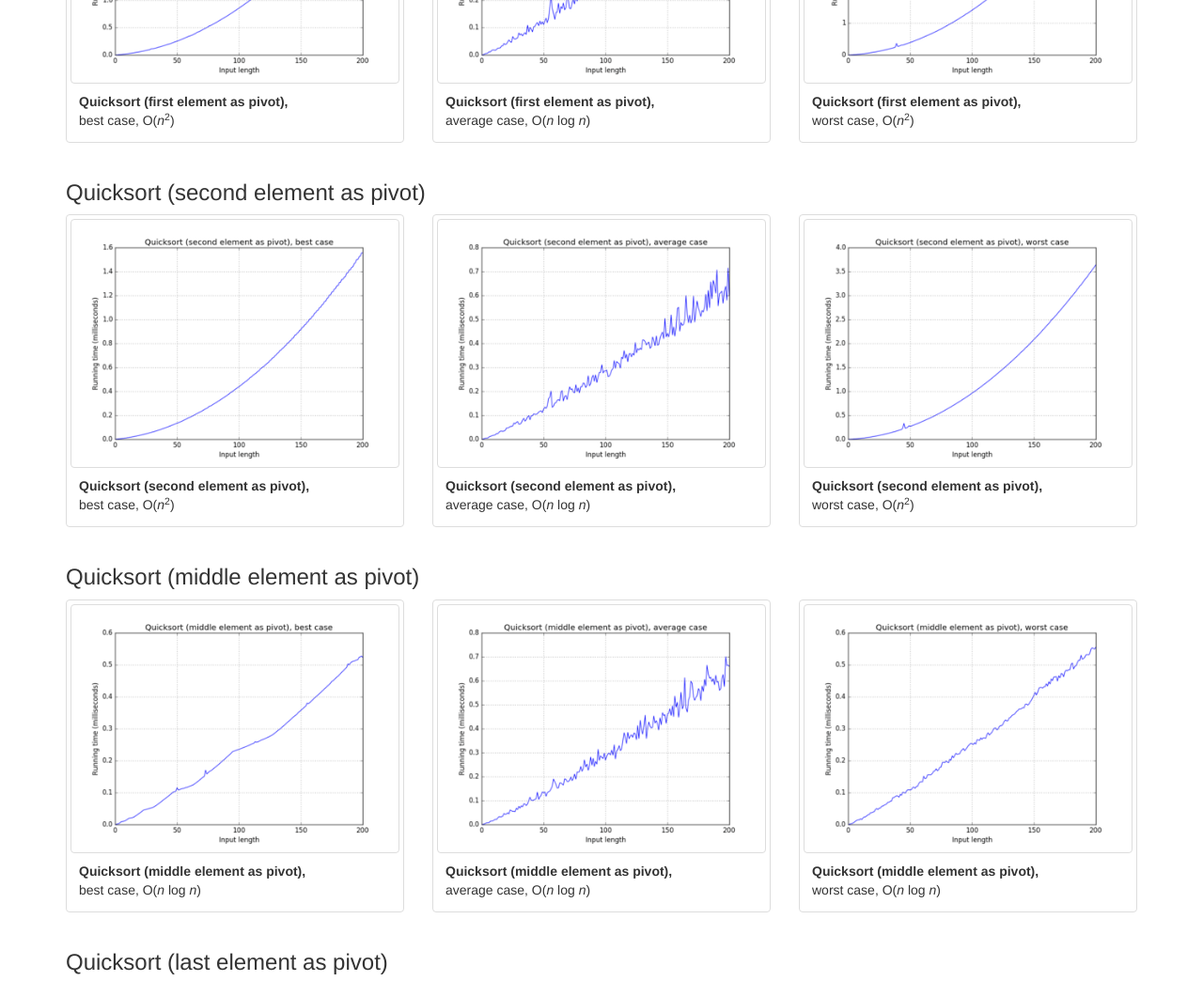
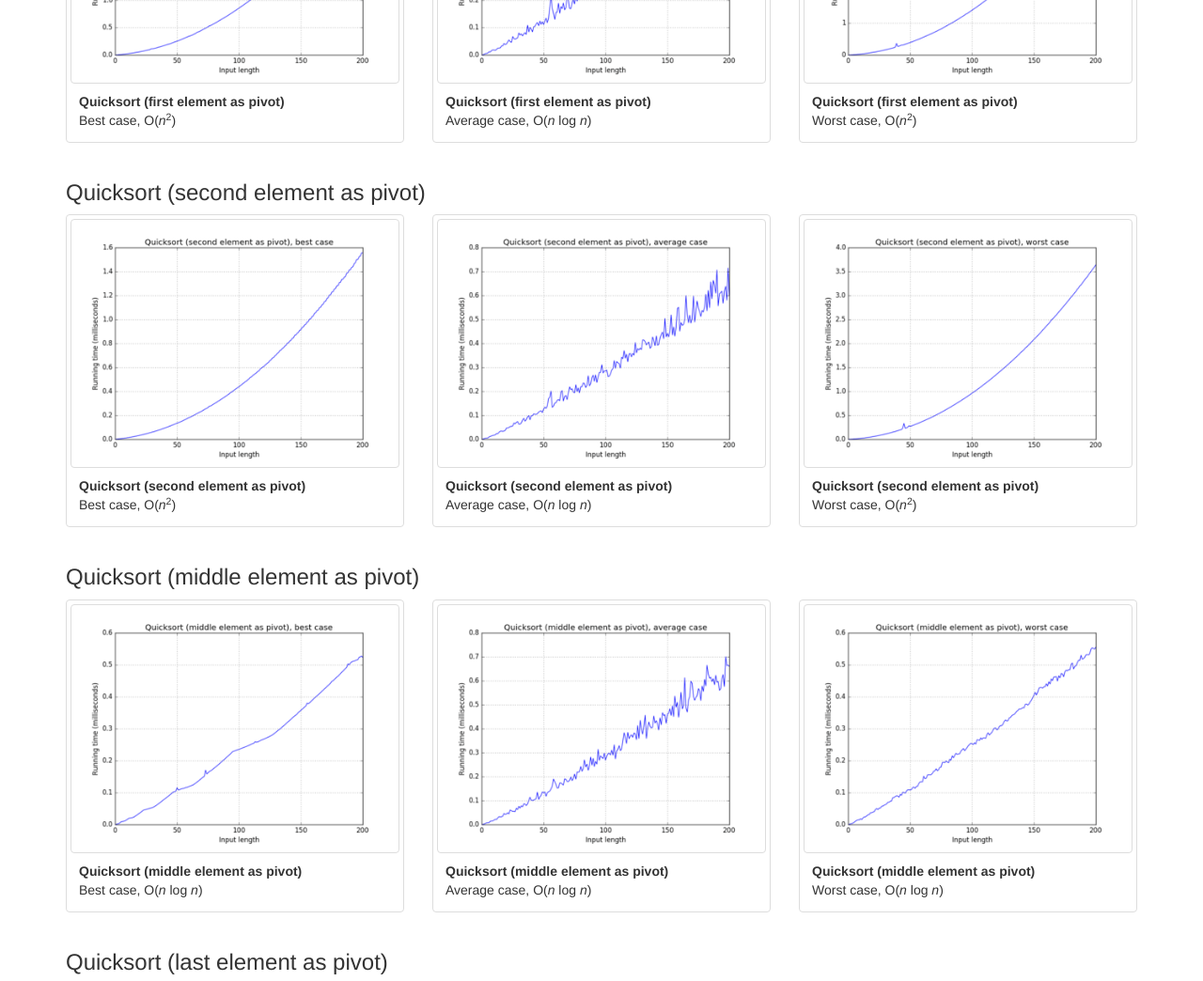
Before and after one commit to egor-tensin/sorting-algorithms, a Jekyll site: the page built from plots.html, in a window 1280 px wide and 1400 px high, scrolled down 3288 px. Shown: the part 160-1204 px from the top of the window at 94% size. Built offline with Jekyll 4.4.1, drawn with Linux system fonts in a browser that asks for light colours; nearby versions of some CDN libraries; some of the changed text lies outside the part shown.

Commit message:
plots: update captions

```diff
--- a/plots.html
+++ b/plots.html
@@ -214,8 +214,8 @@ corresponding algorithm.</p>
           <img class="img-responsive" src="{{ site.baseurl }}/img/plots/preview/{{ stem }}.png" alt="{{ algorithm.display_name | escape }}, {{ iterations }} iterations, {{ input_kind }} case"/>
         </a>
         <div class="caption">
-          <strong>{{ algorithm.display_name }},</strong><br/>
-          {{ input_kind }} case, {{ complexity }}
+          <strong>{{ algorithm.display_name }}</strong><br/>
+          {{ input_kind | capitalize }} case, {{ complexity }}
         </div>
       </div>
     </div>
```
